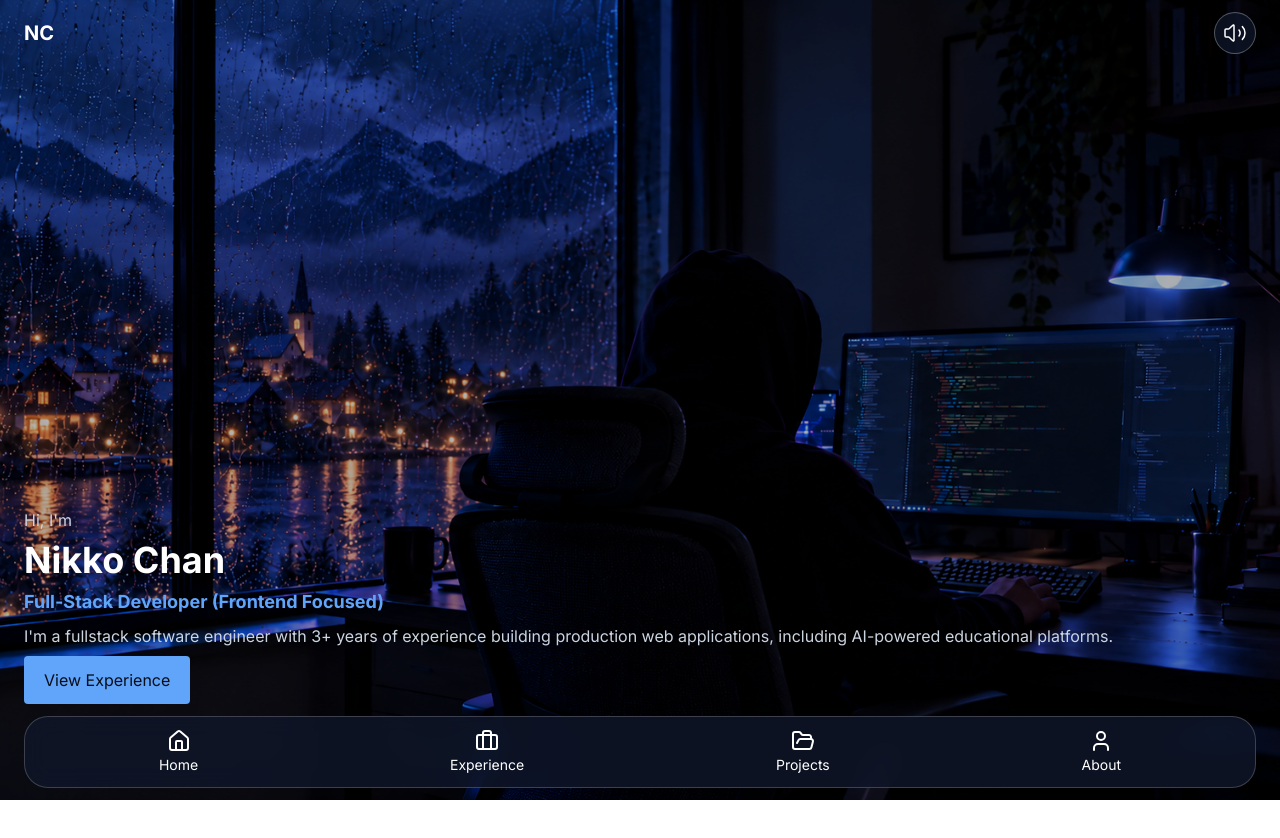
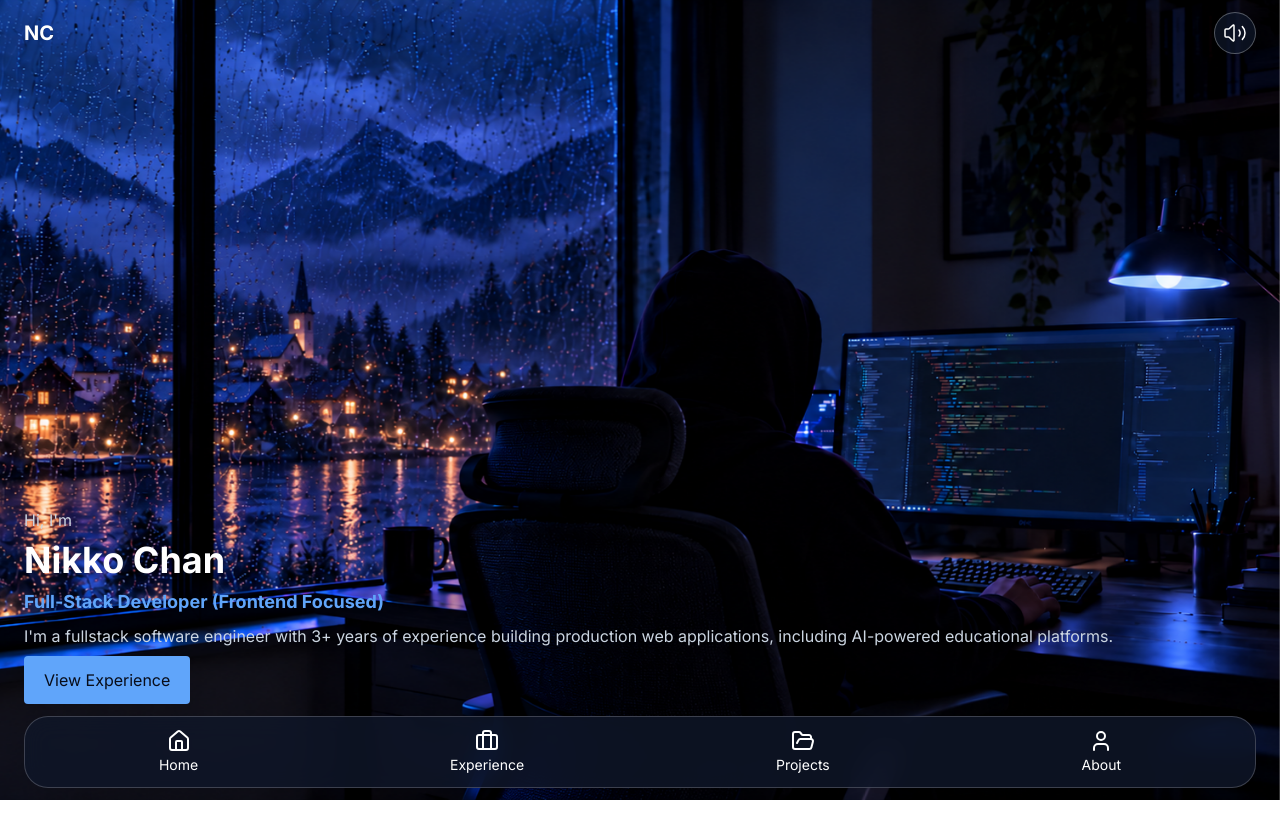
Before and after one commit to gnikkoch96/portfolio-updated, a React (Vite) app: page / in a window 1280 px wide. Shown: the top 838 px of the page. Built offline with nearby package versions, Linux system fonts and the light colour scheme.

Commit message:
feat(background): remove dark overlay

```diff
--- a/src/components/Background.tsx
+++ b/src/components/Background.tsx
@@ -9,7 +9,8 @@ export default function Background() {
           className="h-full w-full object-cover"
         />
       </picture>
-      <div className="absolute inset-0 bg-black/30"></div>
+
+      {/* <div className="absolute inset-0 bg-black/30"></div> */}
     </div>
   );
 }
```
